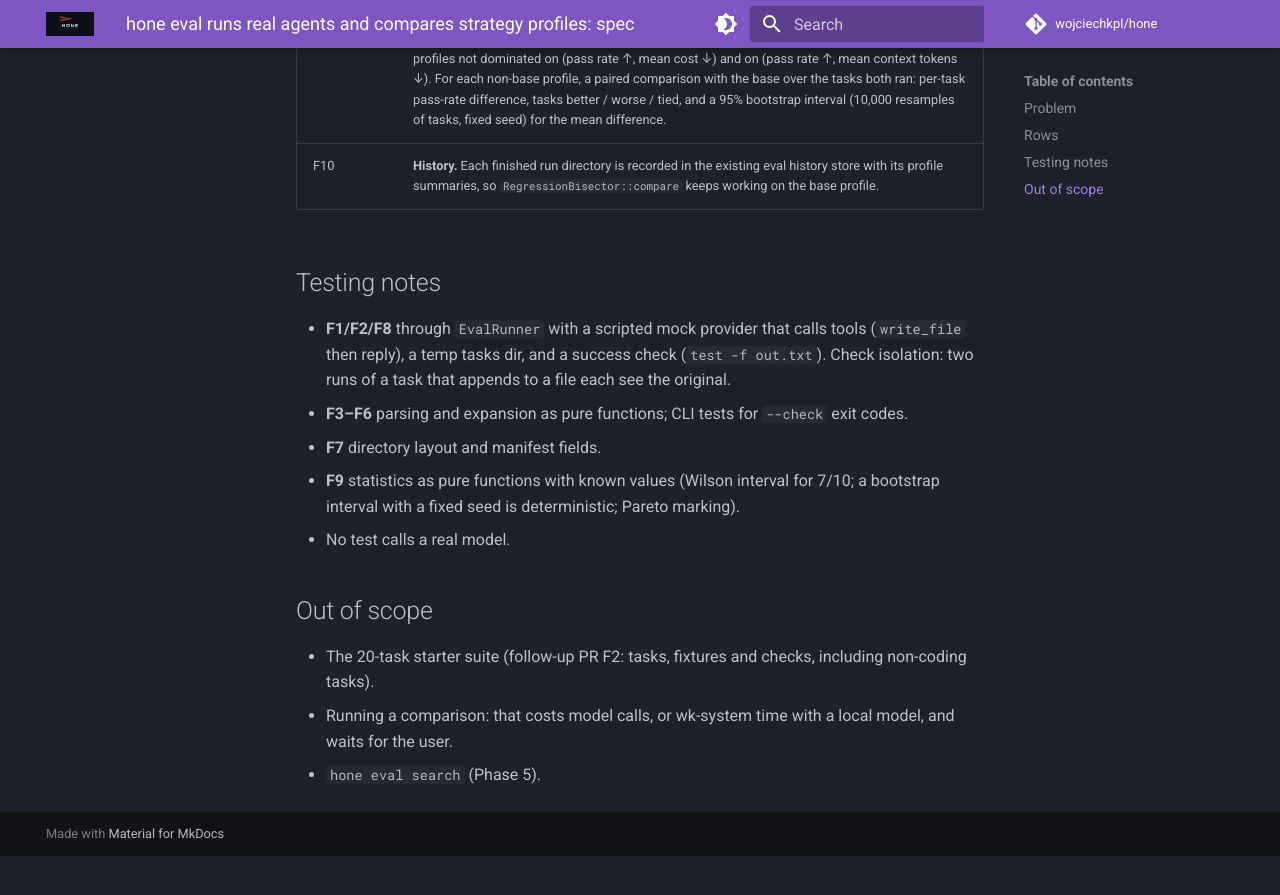
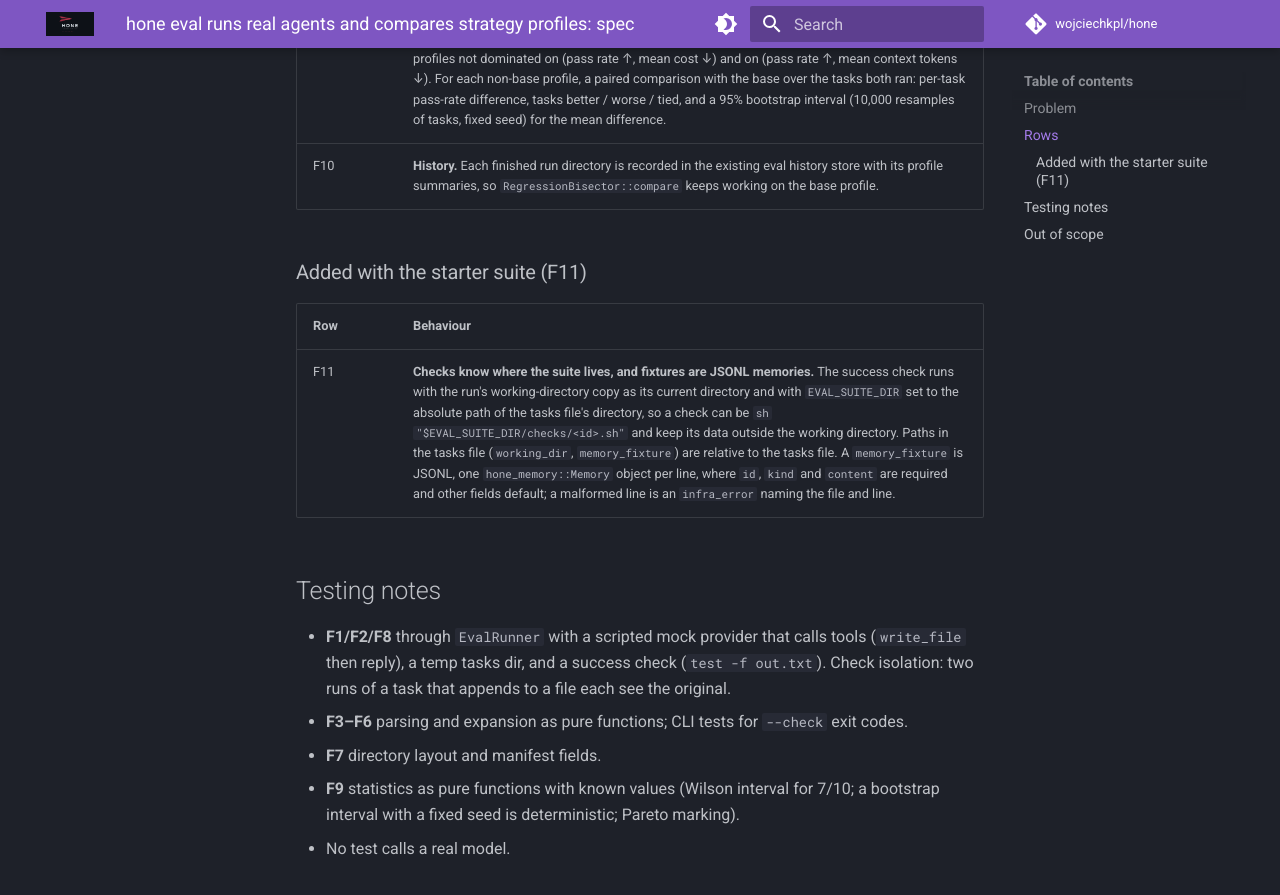
Before and after one commit to wojciechkpl/hone, an MkDocs documentation site: the page built from docs/plans/eval-profiles-spec.md, in a window 1280 px wide and 900 px high, scrolled down 1852 px. Shown: the top 895 px of the window. Built offline with MkDocs 1.6.1 and Material for MkDocs 9.7.7, drawn with Linux system fonts in a browser that asks for light colours; comment, search, counter and statistics services are not loaded; before the commit the page ends 2708 px from its top, so only the background shows below that.

Commit message:
docs: eval spec F11 (EVAL_SUITE_DIR, JSONL fixtures)

```diff
--- a/docs/plans/eval-profiles-spec.md
+++ b/docs/plans/eval-profiles-spec.md
@@ -38,6 +38,12 @@ flowchart LR
 | F9 | **Report.** `report.json` and `report.md` in the run directory. Per profile: runs, passes, pass rate with a Wilson 95% interval, mean and median cost, mean context tokens, mean model calls, and timeouts and errors counted separately (they're failures in the pass rate). A Pareto column marks profiles not dominated on (pass rate ↑, mean cost ↓) and on (pass rate ↑, mean context tokens ↓). For each non-base profile, a paired comparison with the base over the tasks both ran: per-task pass-rate difference, tasks better / worse / tied, and a 95% bootstrap interval (10,000 resamples of tasks, fixed seed) for the mean difference. |
 | F10 | **History.** Each finished run directory is recorded in the existing eval history store with its profile summaries, so `RegressionBisector::compare` keeps working on the base profile. |
 
+### Added with the starter suite (F11)
+
+| Row | Behaviour |
+|---|---|
+| F11 | **Checks know where the suite lives, and fixtures are JSONL memories.** The success check runs with the run's working-directory copy as its current directory and with `EVAL_SUITE_DIR` set to the absolute path of the tasks file's directory, so a check can be `sh "$EVAL_SUITE_DIR/checks/<id>.sh"` and keep its data outside the working directory. Paths in the tasks file (`working_dir`, `memory_fixture`) are relative to the tasks file. A `memory_fixture` is JSONL, one `hone_memory::Memory` object per line, where `id`, `kind` and `content` are required and other fields default; a malformed line is an `infra_error` naming the file and line. |
+
 ## Testing notes
 
 - **F1/F2/F8** through `EvalRunner` with a scripted mock provider that calls tools (`write_file` then reply), a temp tasks dir, and a success check (`test -f out.txt`). Check isolation: two runs of a task that appends to a file each see the original.
```
